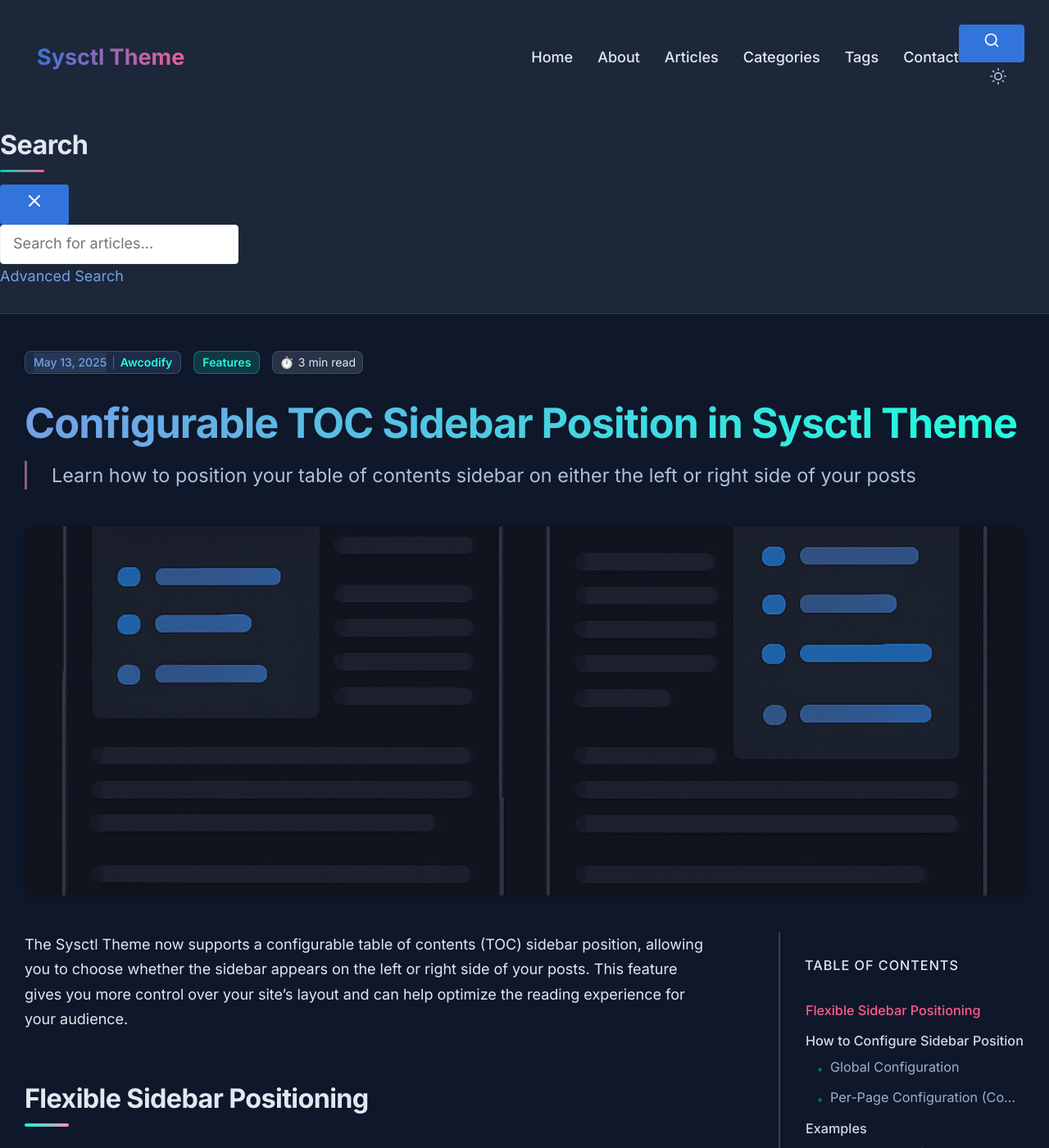
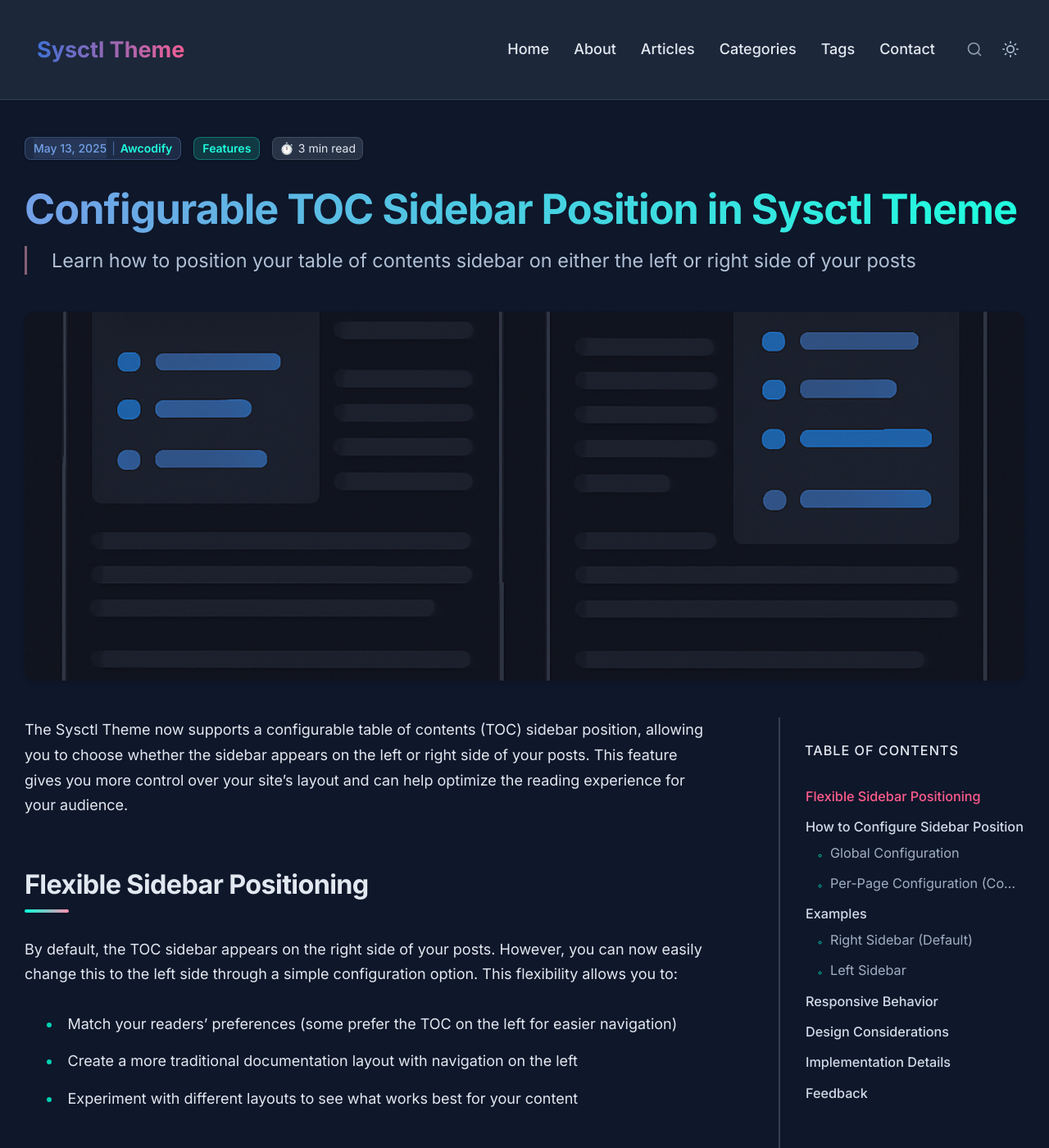
Before and after one commit to awcodify/sysctl-theme, a Jekyll site: the page built from _posts/2025-05-13-configurable-sidebar-position.md, in a window 1280 px wide and 1400 px high. Shown: the whole window at 82% size. Built offline with Jekyll 4.4.1, drawn with Linux system fonts in a browser that asks for light colours.

Commit message:
Refactor site header actions and integrate search, related posts, and social sharing components for improved user interaction

```diff
--- a/_sass/components/_header.scss
+++ b/_sass/components/_header.scss
@@ -111,9 +111,43 @@
     align-items: center;
   }
 
+  /* Site header actions container */
+  .site-header-actions {
+    display: flex;
+    align-items: center;
+    margin-left: $spacing-md;
+    gap: 0.25rem;
+
+    .search-toggle {
+      margin: 0;
+
+      .search-button {
+        background: none;
+        border: none;
+        cursor: pointer;
+        padding: $spacing-xs;
+        color: $dark-gray;
+        display: flex;
+        align-items: center;
+        justify-content: center;
+        border-radius: 50%;
+        transition: $transition-base;
+
+        &:hover {
+          color: $text-color;
+          background-color: rgba($primary-color, 0.1);
+        }
+
+        svg {
+          width: 20px;
+          height: 20px;
+        }
+      }
+    }
+
     /* Dark mode toggle */
     .theme-toggle {
-    margin-left: $spacing-md;
+      margin-left: 0.25rem;
       background: none;
       border: none;
       cursor: pointer;
@@ -142,6 +176,7 @@
 
       .moon {
         display: block;
+      }
     }
   }
 
@@ -186,6 +221,13 @@
       border: 1px solid $border-color;
       box-shadow: $shadow-md;
       z-index: 1001;
+
+      .site-header-actions {
+        margin-top: $spacing-sm;
+        margin-left: 0;
+        justify-content: flex-start;
+        width: 100%;
+      }
     }
 
     input:checked ~ .trigger {
--- a/assets/css/main.scss
+++ b/assets/css/main.scss
@@ -14,6 +14,9 @@
 @import "components/toc";
 @import "components/homepage";
 @import "components/pagination";
+@import "components/related-posts";
+@import "components/social-sharing";
+@import "components/search";
 @import "utilities";
 @import "responsive";
 @import "dark-mode";
```
Lines whose indentation alone changed are shown as unchanged.
